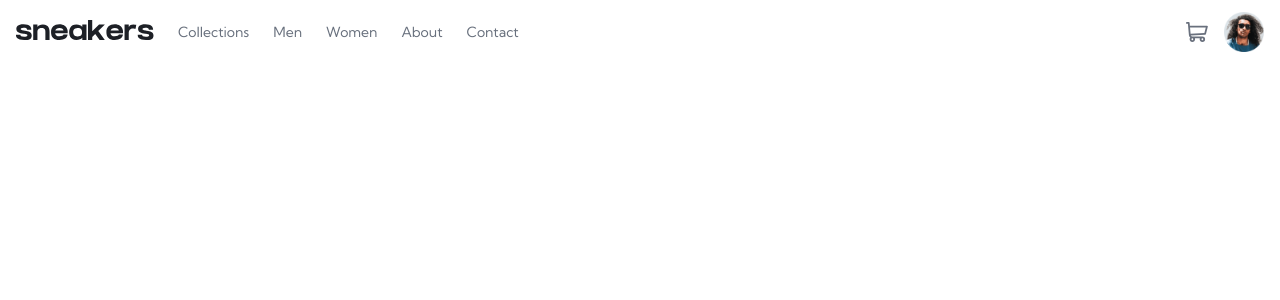
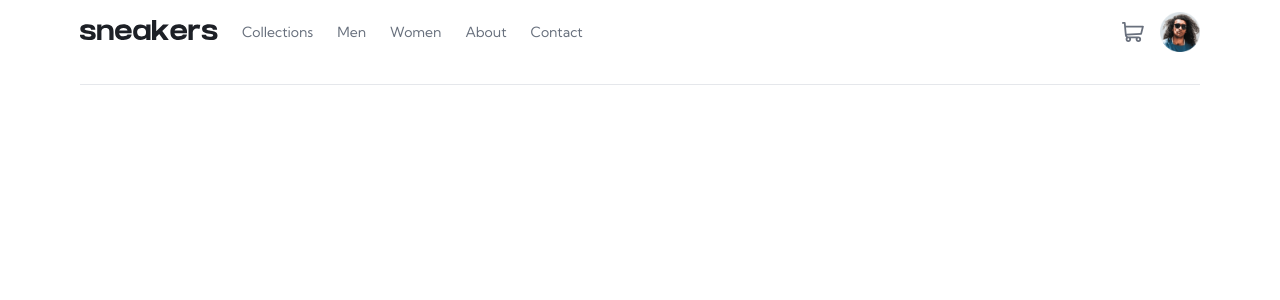
Before and after one commit to molinax18/ecommerce-product-page-main, a React (Vite) app: page / in a window 1280 px wide. Shown: the top 300 px of the page. Built offline with nearby package versions, Linux system fonts and the light colour scheme.

Commit message:
hover styles with before added in desktopNavbar, the div in app component styles changed

```diff
--- a/src/App.tsx
+++ b/src/App.tsx
@@ -2,8 +2,9 @@ import { Header } from './components/sections/Header'
 
 const App = () => {
   return (
-    <div className='py-3'>
+    <div className='py-3 px-4 w-full max-w-6xl mx-auto'>
       <Header />
+      <hr className='hidden md:block my-8'/>
     </div>
   )
 }
--- a/src/components/sections/Header.tsx
+++ b/src/components/sections/Header.tsx
@@ -11,7 +11,7 @@ export const Header = () => {
   const toggleMenu = () => setIsOpen(!isOpen)
 
   return (
-    <header className='flex justify-between items-center px-4'>
+    <header className='flex justify-between items-center'>
       <div className='flex items-center gap-x-4 md:gap-x-6'>
         {!isOpen && (
           <MenuIcon
--- a/src/components/sections/navbar/DesktopNavbar.tsx
+++ b/src/components/sections/navbar/DesktopNavbar.tsx
@@ -1,12 +1,20 @@
 import { LIST_ITEMS } from '../../../constants'
 
 export const DesktopNavbar = () => {
-  return (
+  const beforeStyles =
+    'relative hover:before:absolute before:top-14 before:bg-orange before:w-full before:h-1 before:transition-d-200 before:scale-x-0 hover:before:scale-x-100'
+
+    return (
     <nav className='hidden md:block'>
       <ul className='flex gap-x-6 text-sm text-dark-grayish-blue'>
         {LIST_ITEMS.map((it, i) => (
           <li key={i}>
-            <a href='#'>{it}</a>
+            <a
+              href='#'
+              className={`transition-d-200 ${beforeStyles} hover:text-very-dark-blue`}
+            >
+              {it}
+            </a>
           </li>
         ))}
       </ul>
--- a/src/index.css
+++ b/src/index.css
@@ -9,3 +9,9 @@
     @apply font-kumbh-sans;
   }
 }
+
+@layer components {
+  .transition-d-200 {
+    @apply transition-all ease-out duration-200;
+  }
+}
```
